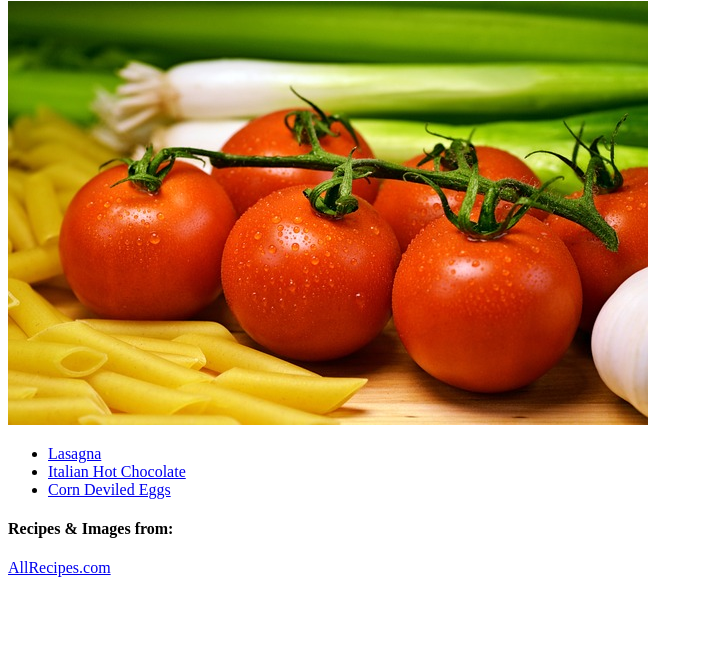
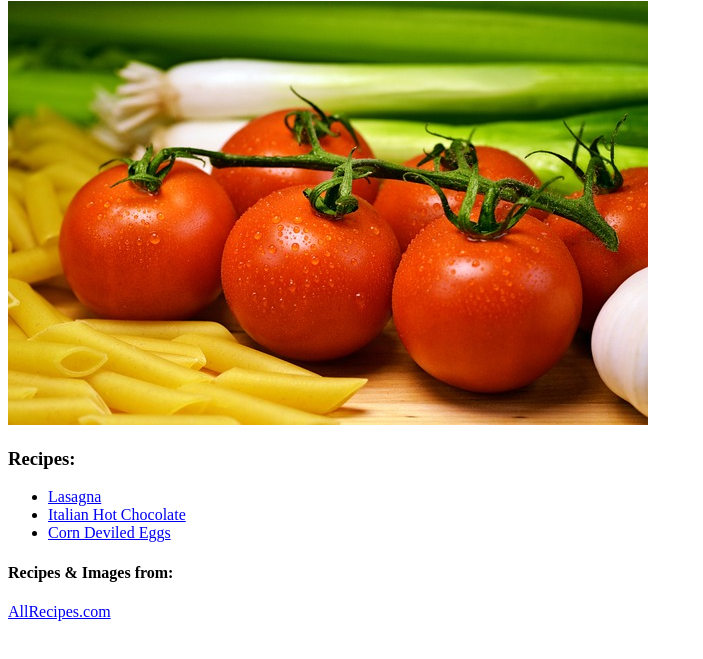
Before and after one commit to AbdulAbubakkar30/odin_recipes, a plain HTML site: page index.html in a window 1280 px wide. Shown: the part 79-738 px from the top of the page, without its empty margins (0-703 px from the left). Drawn offline with Linux system fonts and the light colour scheme.

Commit message:
Edit file : index.html
Add the header(h3) "Recipes:" before the recipe list

```diff
--- a/index.html
+++ b/index.html
@@ -12,13 +12,17 @@
 
 		<img src="images/ing-tomatoes.jpg" width="640" height="424" alt="a closeup image of some tomatoes with some other cooking ingredient in the background.">
 
+		<h3>Recipes:</h3>
+
 		<ul>
 			<li><a href="odin-recipes/lasagna.html">Lasagna</a></li>
 			<li><a href="odin-recipes/hot-chocolate.html">Italian Hot Chocolate</a></li>
 			<li><a href="odin-recipes/deviled-eggs.html">Corn Deviled Eggs</a></li>
 		</ul>
 
-		<h4>Recipes & Images from:</h4><a href="https://www.allrecipes.com" target="_blank" rel="noopener noreferrer">AllRecipes.com</a>
+		<h4>Recipes & Images from:</h4>
+
+		<a href="https://www.allrecipes.com" target="_blank" rel="noopener noreferrer">AllRecipes.com</a>
 
 	</body>
 
```
